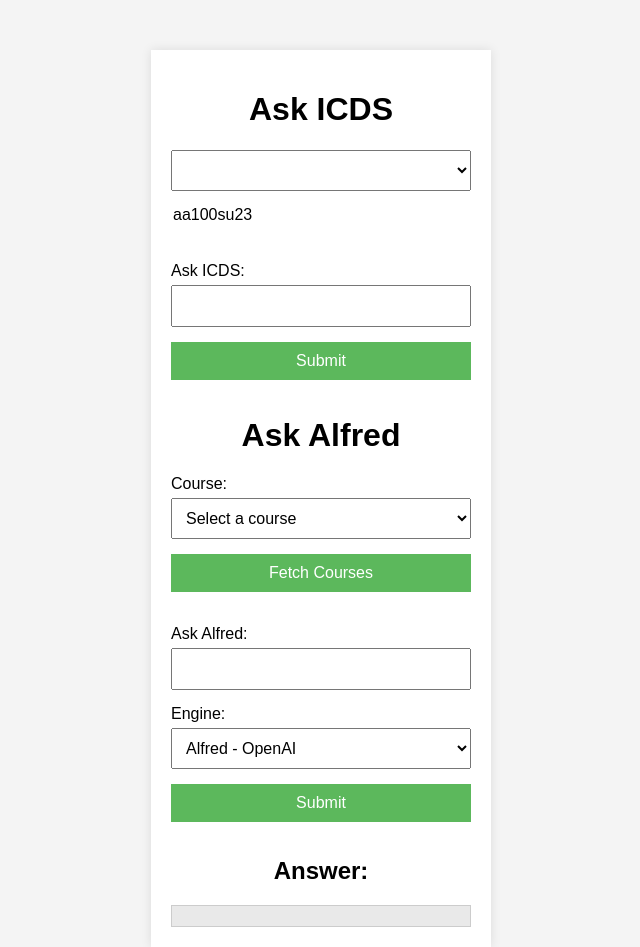
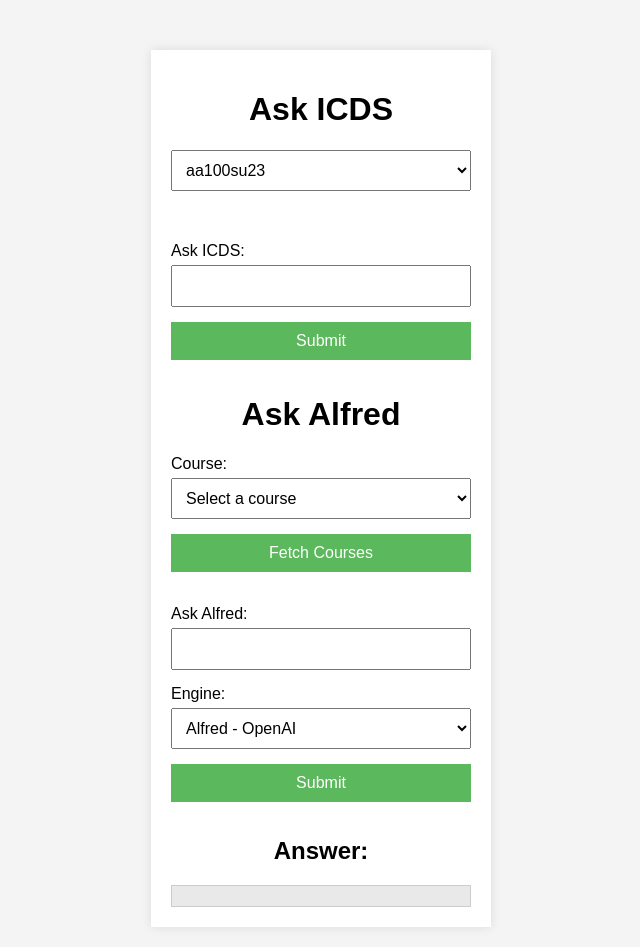
Before and after one commit to haxtheweb/frontendAlfred, a website: page index.html in a window 1280 px wide. Shown: the whole page, without its empty margins (319-959 px from the left). Drawn offline with Linux system fonts and the light colour scheme.

Commit message:
fixed select

```diff
--- a/index.html
+++ b/index.html
@@ -12,7 +12,7 @@
 
             <h1>Ask ICDS</h1>
 
-            <select id="icds-course" name="icds-course" required></select>
+            <select id="icds-course" name="icds-course" required>
                 <option value="aa100su23">aa100su23</option>
             </select>
 
```
